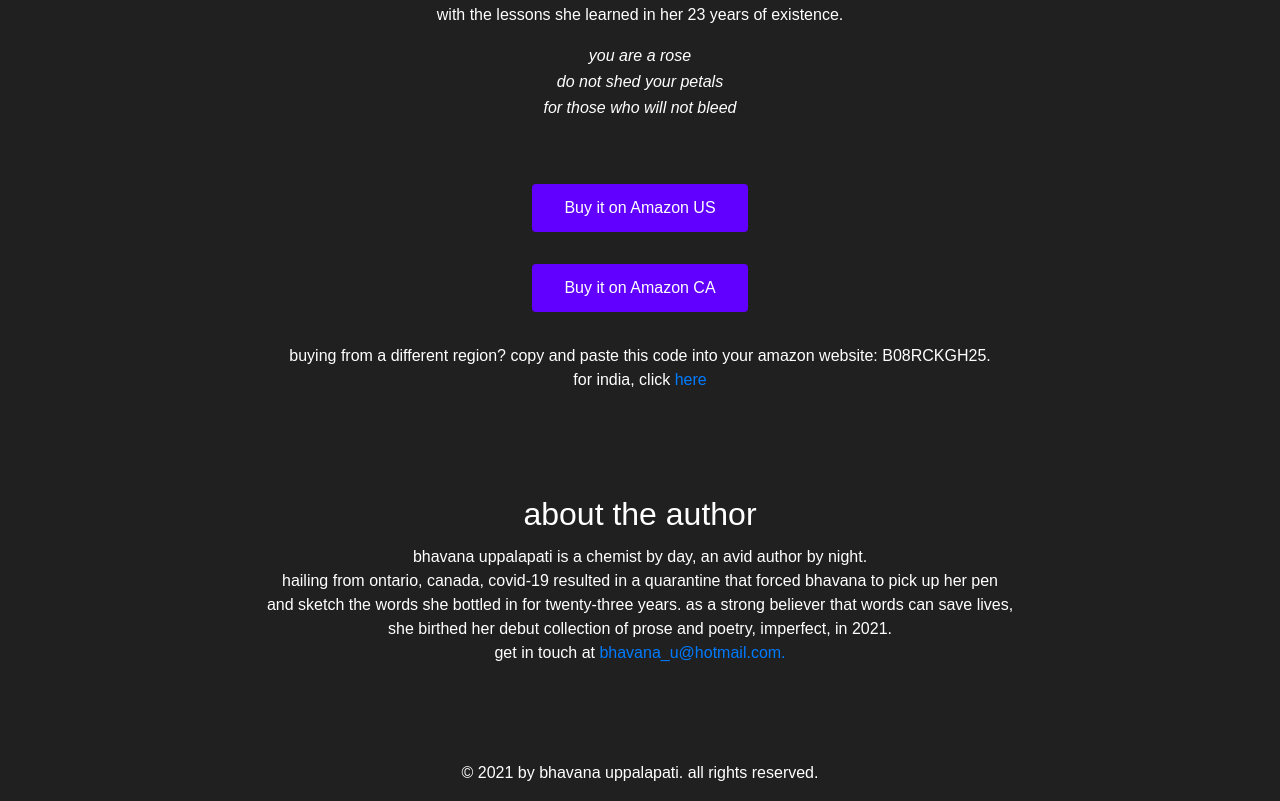
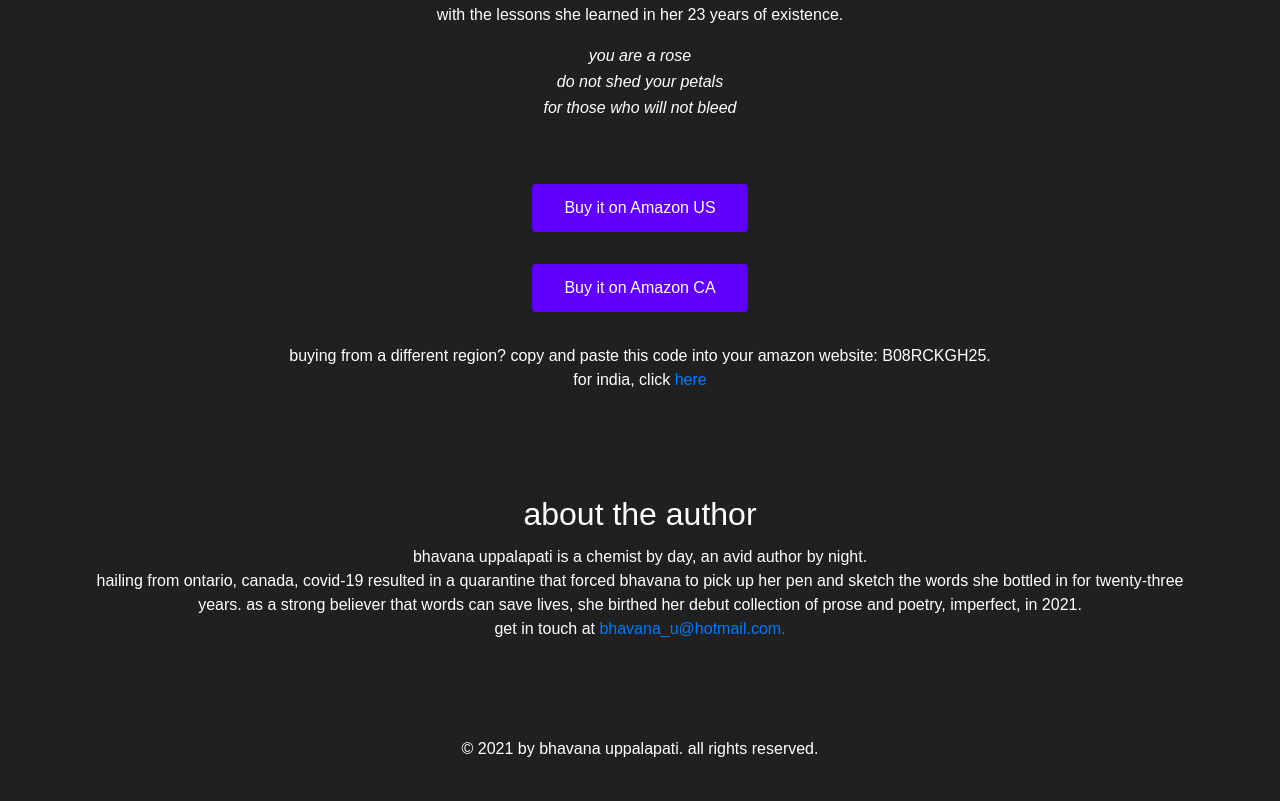
Before and after one commit to bhavanau/bhavanau.github.io, a plain HTML site: page index.html in a window 1280 px wide. Shown: the part 1109-1910 px from the top of the page. After the commit the page ends 1886 px from the top, so only its background shows below. Drawn offline with nearby package versions, Linux system fonts and the light colour scheme; a web font is replaced by a local one.

Commit message:
Update index.html

```diff
--- a/index.html
+++ b/index.html
@@ -80,9 +80,9 @@
         <h1>about the author</h1>
         <p>bhavana uppalapati is a <a herf="https://brocku.ca/tomas-hudlicky/group-members/">chemist</a> by day</a>, an
       avid author by night. </p>
-        <p>hailing from ontario, canada, covid-19 resulted in a quarantine that forced bhavana to pick up her pen </p>
-        <p>and sketch the words she bottled in for twenty-three years. as a strong believer that words can save lives, </p>
-        <p>she birthed her debut collection of prose and poetry, imperfect, in 2021. </p>
+        <p>hailing from ontario, canada, covid-19 resulted in a quarantine that forced bhavana to pick up her pen
+          and sketch the words she bottled in for twenty-three years. as a strong believer that words can save lives,
+          she birthed her debut collection of prose and poetry, imperfect, in 2021. </p>
         <p>get in touch at <a
             href="mailto:bhavana_u@hotmail.com">bhavana_u@hotmail.com.</a></p>
       </div>
```
